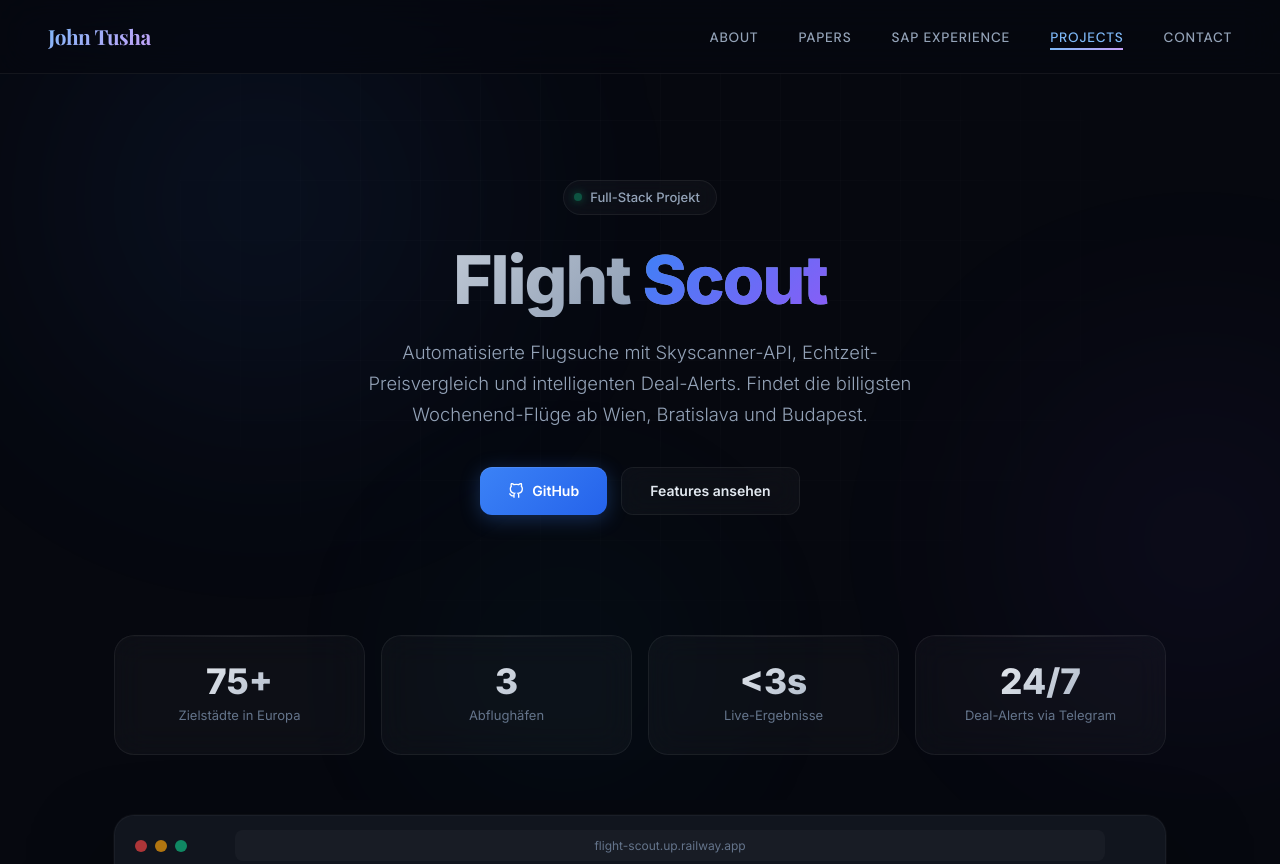
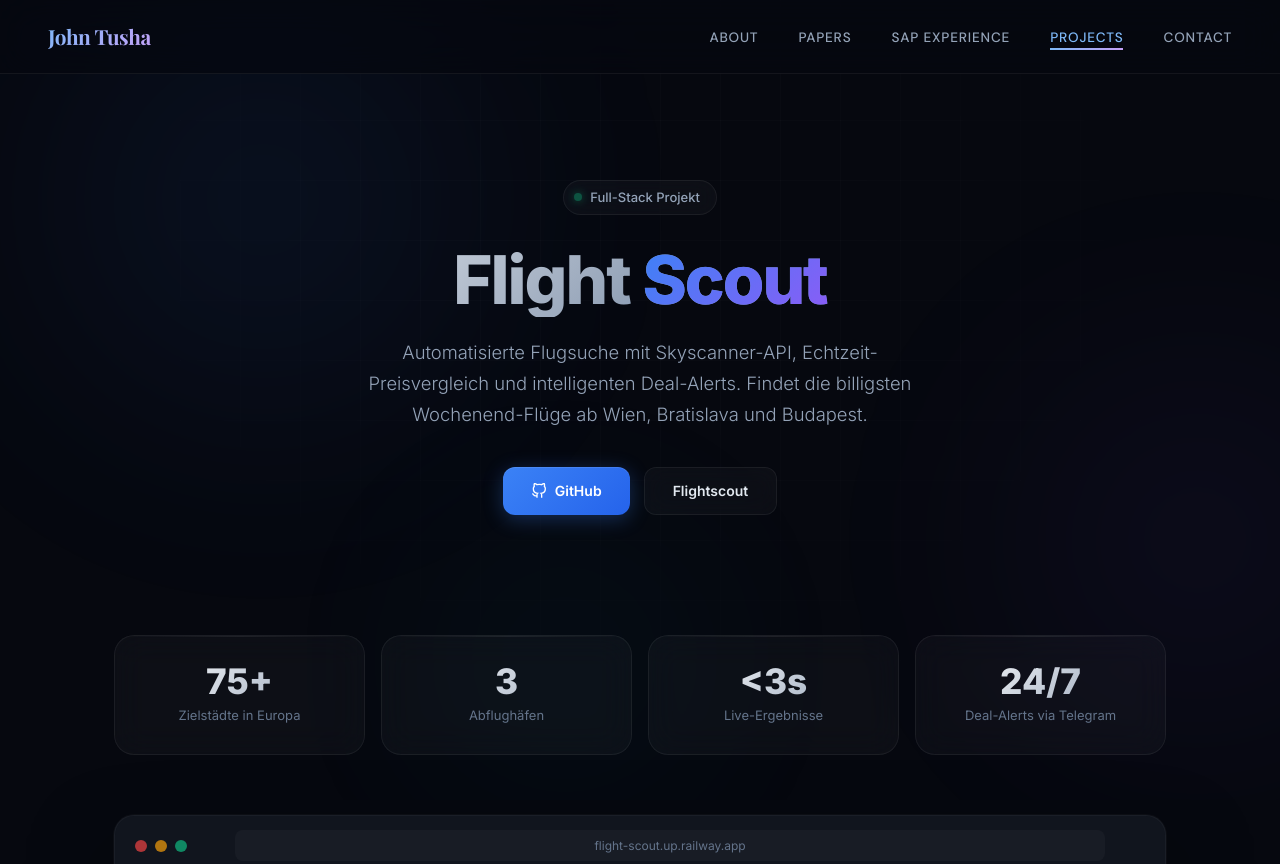
Before and after one commit to johnt1997/johnt1997.github.io, a plain HTML site: page project2.html in a window 1280 px wide. Shown: the top 864 px of the page. Drawn offline with nearby package versions, Linux system fonts and the light colour scheme; a web font is replaced by a local one.

Commit message:
Update project2.html

```diff
--- a/project2.html
+++ b/project2.html
@@ -810,8 +810,8 @@
         <svg width="16" height="16" viewBox="0 0 24 24" fill="none" stroke="currentColor" stroke-width="2"><path d="M9 19c-5 1.5-5-2.5-7-3m14 6v-3.87a3.37 3.37 0 0 0-.94-2.61c3.14-.35 6.44-1.54 6.44-7A5.44 5.44 0 0 0 20 4.77 5.07 5.07 0 0 0 19.91 1S18.73.65 16 2.48a13.38 13.38 0 0 0-7 0C6.27.65 5.09 1 5.09 1A5.07 5.07 0 0 0 5 4.77a5.44 5.44 0 0 0-1.5 3.78c0 5.42 3.3 6.61 6.44 7A3.37 3.37 0 0 0 9 18.13V22"/></svg>
         GitHub
       </a>
-      <a href="#features" class="btn btn--glass">
-        Features ansehen
+      <a href="flight-scout.up.railway.app" class="btn btn--glass">
+        Flightscout
       </a>
     </div>
   </section>
```
